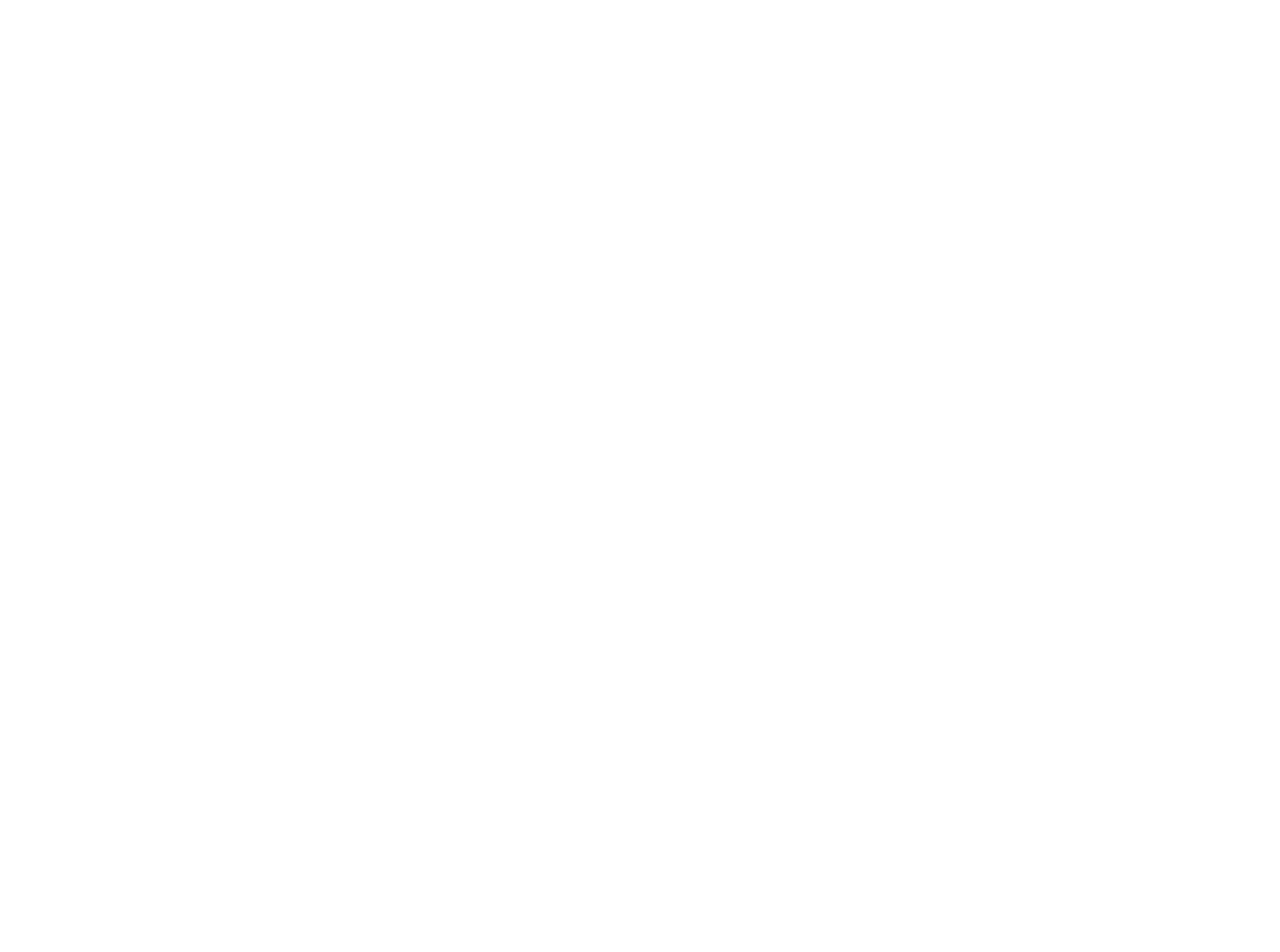
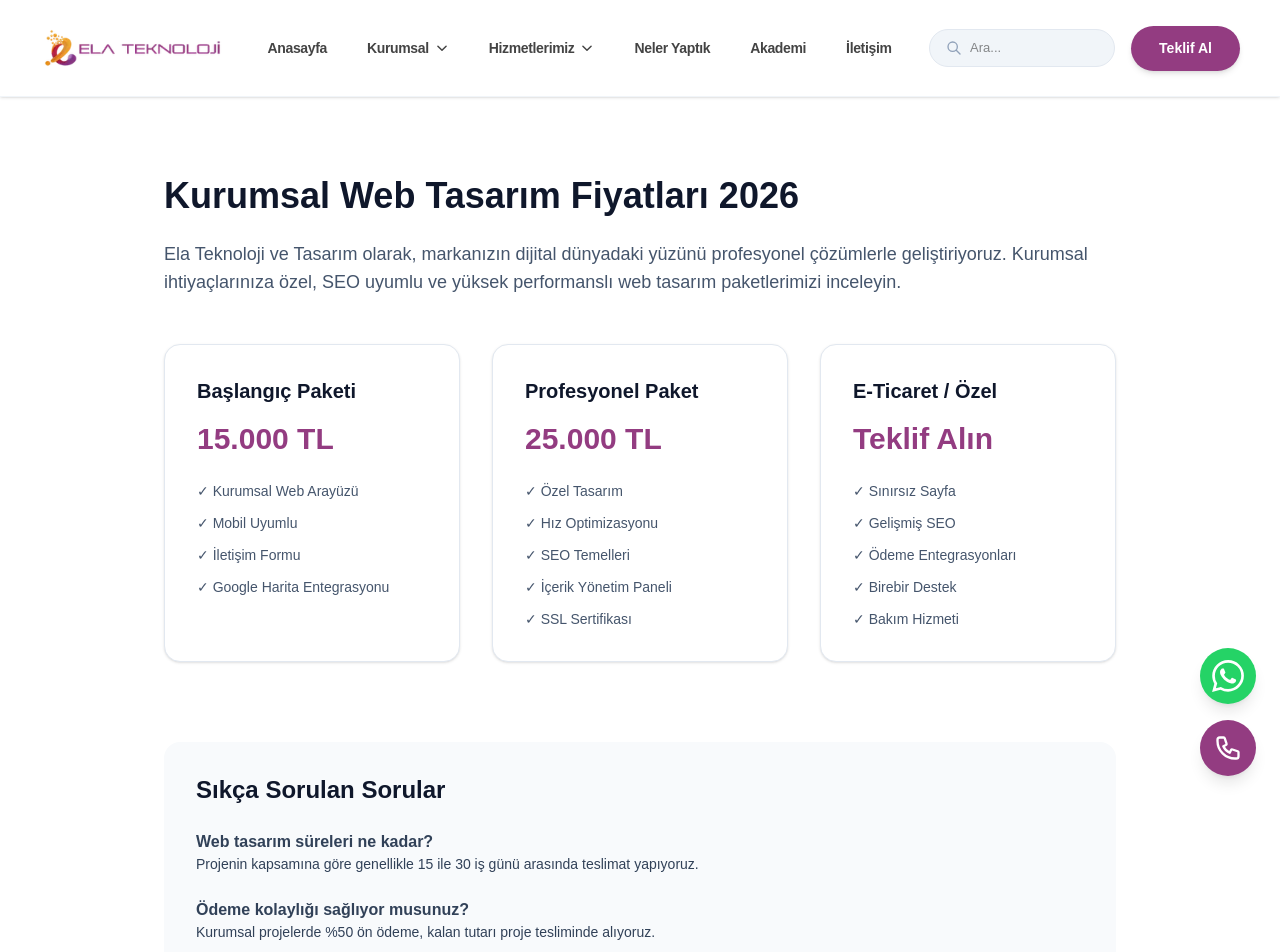
Before and after one commit to elamedya-sudo/eladesign-next, a Next.js app: page /kurumsal-web-tasarim-fiyatlari in a window 1280 px wide. Before the commit this address had no page. Shown: the top 952 px of the page. Before the commit the page ends 800 px from the top, so only its background shows below. Built offline with nearby package versions, Linux system fonts and the light colour scheme.

Commit message:
Kurumsal web tasarim fiyatlari sayfasi eklendi

```diff
--- /dev/null
+++ b/app/(main)/kurumsal-web-tasarim-fiyatlari/page.tsx
@@ -0,0 +1,43 @@
+export default function KurumsalWebTasarimFiyatlari() {
+  return (
+    <div className="max-w-[1000px] mx-auto px-6 py-20">
+      <h1 className="text-4xl font-bold text-slate-900 mb-6">Kurumsal Web Tasarım Fiyatları 2026</h1>
+      <p className="text-lg text-slate-600 mb-12">
+        Ela Teknoloji ve Tasarım olarak, markanızın dijital dünyadaki yüzünü profesyonel çözümlerle geliştiriyoruz.
+        Kurumsal ihtiyaçlarınıza özel, SEO uyumlu ve yüksek performanslı web tasarım paketlerimizi inceleyin.
+      </p>
+
+      {/* Fiyat Kartları */}
+      <div className="grid md:grid-cols-3 gap-8">
+        {[
+          { title: "Başlangıç Paketi", price: "15.000 TL", features: ["Kurumsal Web Arayüzü", "Mobil Uyumlu", "İletişim Formu", "Google Harita Entegrasyonu"] },
+          { title: "Profesyonel Paket", price: "25.000 TL", features: ["Özel Tasarım", "Hız Optimizasyonu", "SEO Temelleri", "İçerik Yönetim Paneli", "SSL Sertifikası"] },
+          { title: "E-Ticaret / Özel", price: "Teklif Alın", features: ["Sınırsız Sayfa", "Gelişmiş SEO", "Ödeme Entegrasyonları", "Birebir Destek", "Bakım Hizmeti"] }
+        ].map((paket, i) => (
+          <div key={i} className="bg-white border border-slate-200 rounded-2xl p-8 shadow-sm hover:shadow-md transition-shadow">
+            <h3 className="text-xl font-bold text-slate-900 mb-4">{paket.title}</h3>
+            <p className="text-3xl font-black text-[#933c81] mb-6">{paket.price}</p>
+            <ul className="space-y-3 text-slate-600 text-sm">
+              {paket.features.map((f, index) => <li key={index} className="flex items-center">✓ {f}</li>)}
+            </ul>
+          </div>
+        ))}
+      </div>
+
+      {/* SSS Bölümü */}
+      <div className="mt-20 bg-slate-50 p-8 rounded-2xl">
+        <h2 className="text-2xl font-bold text-slate-900 mb-6">Sıkça Sorulan Sorular</h2>
+        <div className="space-y-6 text-slate-700">
+          <div>
+            <p className="font-bold">Web tasarım süreleri ne kadar?</p>
+            <p className="text-sm">Projenin kapsamına göre genellikle 15 ile 30 iş günü arasında teslimat yapıyoruz.</p>
+          </div>
+          <div>
+            <p className="font-bold">Ödeme kolaylığı sağlıyor musunuz?</p>
+            <p className="text-sm">Kurumsal projelerde %50 ön ödeme, kalan tutarı proje tesliminde alıyoruz.</p>
+          </div>
+        </div>
+      </div>
+    </div>
+  );
+}
--- a/components/layout/Header.tsx
+++ b/components/layout/Header.tsx
@@ -4,8 +4,8 @@
 import Link from "next/link";
 import Image from "next/image";
 import { usePathname } from "next/navigation";
+import SearchBar from "./SearchBar"; // SearchBar bileşenini import ettik
 
-// Aşağı ok ikonu (Hover veya tıklama durumunda dönmesi için class eklendi)
 const DownArrow = ({ className = "" }) => (
   <svg className={`w-3.5 h-3.5 ml-1.5 transition-transform duration-300 ${className}`} fill="none" viewBox="0 0 24 24" stroke="currentColor">
     <path strokeLinecap="round" strokeLinejoin="round" strokeWidth={2.5} d="M19 9l-7 7-7-7" />
@@ -14,22 +14,20 @@
 
 export default function Header() {
   const [isMobileMenuOpen, setIsMobileMenuOpen] = useState(false);
-  const [openMobileDropdown, setOpenMobileDropdown] = useState<string | null>(null); // Mobilde hangi akordeon açık?
+  const [openMobileDropdown, setOpenMobileDropdown] = useState<string | null>(null);
   const pathname = usePathname();
 
   const brandColor = "#933c81";
 
-  // URL değiştiğinde mobil menüyü otomatik kapat
   useEffect(() => {
     setIsMobileMenuOpen(false);
   }, [pathname]);
 
-  // Yeni Link Ağacı (Dropdownlar ve Düz Linkler)
   const navLinks = [
     { name: "Anasayfa", href: "/" },
     {
       name: "Kurumsal",
-      href: "/hakkimizda", // Tıklanabilir ana link
+      href: "/hakkimizda",
       subLinks: [
         { name: "Kurumsal Sayfası →", href: "/hakkimizda" },
         { name: "Ekibimiz", href: "/ekibimiz" },
@@ -62,7 +60,6 @@
     return pathname.startsWith(href);
   };
 
-  // Mobil akordeon açma/kapama mantığı
   const toggleMobileDropdown = (name: string) => {
     setOpenMobileDropdown(openMobileDropdown === name ? null : name);
   };
@@ -72,14 +69,12 @@
       <div className="max-w-[1440px] mx-auto px-4 sm:px-6 lg:px-10">
         <div className="flex justify-between items-center h-24">
 
-          {/* Logo (Mobil menü açıldığında da üstte kalsın diye z-index eklendi) */}
           <div className="flex-shrink-0 relative z-50">
             <Link href="/">
               <Image src="/logo/logo.webp" alt="Ela Design Logo" width={190} height={60} className="object-contain" priority />
             </Link>
           </div>
 
-          {/* MASAÜSTÜ MENÜ */}
           <nav className="hidden xl:flex items-center space-x-2">
             {navLinks.map((link) => {
               const active = isActive(link.href);
@@ -94,21 +89,14 @@
                   >
                     {link.name}
                     {hasDropdown && <DownArrow className="group-hover:rotate-180" />}
-
                     {active && <span className="absolute bottom-[-10px] left-4 right-4 h-0.5" style={{ backgroundColor: brandColor }}></span>}
-                    {!active && <span className="absolute bottom-[-10px] left-4 right-4 h-0.5 bg-slate-200 scale-x-0 group-hover:scale-x-100 transition-transform duration-200 origin-left"></span>}
                   </Link>
 
-                  {/* Masaüstü Hover Dropdown Kutusu */}
                   {hasDropdown && (
                     <div className="absolute top-[100%] left-0 mt-2 w-64 bg-white border border-slate-100 shadow-xl rounded-2xl opacity-0 invisible translate-y-2 group-hover:opacity-100 group-hover:visible group-hover:translate-y-0 transition-all duration-300 z-50 overflow-hidden">
                       <div className="py-2">
                         {link.subLinks?.map((subLink, index) => (
-                          <Link
-                            key={index}
-                            href={subLink.href}
-                            className={`block px-6 py-3 text-[14px] font-medium transition-colors ${index === 0 ? 'text-[#933c81] bg-slate-50/50' : 'text-slate-600 hover:text-[#933c81] hover:bg-slate-50'}`}
-                          >
+                          <Link key={index} href={subLink.href} className={`block px-6 py-3 text-[14px] font-medium transition-colors ${index === 0 ? 'text-[#933c81] bg-slate-50/50' : 'text-slate-600 hover:text-[#933c81] hover:bg-slate-50'}`}>
                             {subLink.name}
                           </Link>
                         ))}
@@ -120,72 +108,46 @@
             })}
           </nav>
 
-          <div className="hidden xl:flex items-center relative z-50">
+          {/* SearchBar ve Buton Yan Yana */}
+          <div className="hidden xl:flex items-center gap-4 relative z-50">
+             <SearchBar />
              <Link href="/teklif" className="rounded-full bg-[#933c81] px-7 py-3 text-[14px] font-semibold text-white shadow-md hover:bg-[#7a316a] transition-all transform hover:-translate-y-0.5">
               Teklif Al
             </Link>
           </div>
 
-          {/* MOBİL MENÜ TETİKLEYİCİ BUTONU (Hamburger / Kapat) */}
           <div className="xl:hidden flex items-center relative z-[60]">
-            <button
-              onClick={() => setIsMobileMenuOpen(!isMobileMenuOpen)}
-              className="p-2 bg-slate-50 rounded-xl text-slate-800 border border-slate-200 focus:outline-none hover:bg-slate-100 transition-colors"
-            >
-              <svg className="h-6 w-6 transition-transform duration-300" fill="none" viewBox="0 0 24 24" stroke="currentColor">
-                {isMobileMenuOpen ? (
-                  <path strokeLinecap="round" strokeLinejoin="round" strokeWidth={2} d="M6 18L18 6M6 6l12 12" />
-                ) : (
-                  <path strokeLinecap="round" strokeLinejoin="round" strokeWidth={2} d="M4 6h16M4 12h16M4 18h16" />
-                )}
+            <button onClick={() => setIsMobileMenuOpen(!isMobileMenuOpen)} className="p-2 bg-slate-50 rounded-xl text-slate-800 border border-slate-200 focus:outline-none hover:bg-slate-100 transition-colors">
+              <svg className="h-6 w-6" fill="none" viewBox="0 0 24 24" stroke="currentColor">
+                {isMobileMenuOpen ? <path strokeLinecap="round" strokeLinejoin="round" strokeWidth={2} d="M6 18L18 6M6 6l12 12" /> : <path strokeLinecap="round" strokeLinejoin="round" strokeWidth={2} d="M4 6h16M4 12h16M4 18h16" />}
               </svg>
             </button>
           </div>
         </div>
       </div>
 
-      {/* YENİ NESİL MOBİL MENÜ (Slide-in Drawer Modeli) */}
+      <div className={`fixed inset-0 bg-slate-900/40 backdrop-blur-sm z-40 xl:hidden transition-all duration-300 ${isMobileMenuOpen ? 'opacity-100 visible' : 'opacity-0 invisible'}`} onClick={() => setIsMobileMenuOpen(false)}></div>
 
-      {/* Siyah Arka Plan Overlay (Tıklayınca Kapanır) */}
-      <div
-        className={`fixed inset-0 bg-slate-900/40 backdrop-blur-sm z-40 xl:hidden transition-all duration-300 ${isMobileMenuOpen ? 'opacity-100 visible' : 'opacity-0 invisible'}`}
-        onClick={() => setIsMobileMenuOpen(false)}
-      ></div>
-
-      {/* Sağdan Kayan Beyaz Menü Paneli */}
-      <div
-        className={`fixed top-0 right-0 h-full w-[85%] max-w-[380px] bg-white z-50 xl:hidden shadow-2xl transform transition-transform duration-500 ease-in-out flex flex-col ${isMobileMenuOpen ? 'translate-x-0' : 'translate-x-full'}`}
-      >
+      <div className={`fixed top-0 right-0 h-full w-[85%] max-w-[380px] bg-white z-50 xl:hidden shadow-2xl transform transition-transform duration-500 ease-in-out flex flex-col ${isMobileMenuOpen ? 'translate-x-0' : 'translate-x-full'}`}>
         <div className="flex-1 overflow-y-auto px-6 py-24 space-y-1">
           {navLinks.map((link) => {
             const active = isActive(link.href);
             const hasDropdown = link.subLinks && link.subLinks.length > 0;
             const isDropdownOpen = openMobileDropdown === link.name;
-
             return (
               <div key={link.name} className="border-b border-slate-100/60 pb-1">
                 {hasDropdown ? (
                   <div>
-                    <button
-                      onClick={() => toggleMobileDropdown(link.name)}
-                      className="w-full flex justify-between items-center py-4 text-[17px] font-bold text-slate-800 transition-colors"
-                      style={{ color: active || isDropdownOpen ? brandColor : '#1e293b' }}
-                    >
+                    <button onClick={() => toggleMobileDropdown(link.name)} className="w-full flex justify-between items-center py-4 text-[17px] font-bold text-slate-800" style={{ color: active || isDropdownOpen ? brandColor : '#1e293b' }}>
                       {link.name}
                       <svg className={`w-5 h-5 transform transition-transform duration-300 ${isDropdownOpen ? 'rotate-180 text-[#933c81]' : 'text-slate-400'}`} fill="none" viewBox="0 0 24 24" stroke="currentColor">
                         <path strokeLinecap="round" strokeLinejoin="round" strokeWidth={2.5} d="M19 9l-7 7-7-7" />
                       </svg>
                     </button>
-
-                    {/* Mobil Akordeon İçeriği */}
-                    <div className={`overflow-hidden transition-all duration-300 ease-in-out ${isDropdownOpen ? 'max-h-[400px] opacity-100 mb-4' : 'max-h-0 opacity-0'}`}>
+                    <div className={`overflow-hidden transition-all duration-300 ${isDropdownOpen ? 'max-h-[400px] opacity-100 mb-4' : 'max-h-0 opacity-0'}`}>
                       <div className="pl-4 py-3 space-y-1 bg-slate-50 rounded-2xl border border-slate-100">
                         {link.subLinks?.map((subLink, index) => (
-                          <Link
-                            key={index}
-                            href={subLink.href}
-                            className={`block px-4 py-2.5 text-[15px] rounded-xl transition-colors ${index === 0 ? 'text-[#933c81] font-bold bg-[#933c81]/5' : 'text-slate-600 font-medium hover:text-[#933c81] hover:bg-[#933c81]/5'}`}
-                          >
+                          <Link key={index} href={subLink.href} className={`block px-4 py-2.5 text-[15px] rounded-xl ${index === 0 ? 'text-[#933c81] font-bold bg-[#933c81]/5' : 'text-slate-600 font-medium hover:text-[#933c81]'}`}>
                             {subLink.name}
                           </Link>
                         ))}
@@ -193,22 +155,14 @@
                     </div>
                   </div>
                 ) : (
-                  <Link
-                    href={link.href}
-                    className="block py-4 text-[17px] font-bold transition-colors"
-                    style={{ color: active ? brandColor : '#1e293b' }}
-                  >
-                    {link.name}
-                  </Link>
+                  <Link href={link.href} className="block py-4 text-[17px] font-bold" style={{ color: active ? brandColor : '#1e293b' }}>{link.name}</Link>
                 )}
               </div>
             );
           })}
         </div>
-
-        {/* Mobil Menü Alt Kısım - Harekete Geçirici Mesaj (CTA) */}
         <div className="p-6 bg-slate-50 border-t border-slate-100">
-          <Link href="/teklif" className="flex justify-center items-center w-full rounded-2xl bg-[#933c81] px-6 py-4 text-[16px] font-semibold text-white shadow-lg shadow-[#933c81]/30 hover:bg-[#7a316a] transition-all">
+          <Link href="/teklif" className="flex justify-center items-center w-full rounded-2xl bg-[#933c81] px-6 py-4 text-[16px] font-semibold text-white shadow-lg shadow-[#933c81]/30 hover:bg-[#7a316a]">
             Proje Başlat <span className="ml-2 font-black">→</span>
           </Link>
         </div>
--- /dev/null
+++ b/components/layout/SearchBar.tsx
@@ -0,0 +1,43 @@
+"use client";
+import { useState, useEffect } from 'react';
+import Fuse from 'fuse.js';
+import Link from 'next/link';
+import posts from '@/data/posts.json';
+
+export default function SearchBar() {
+  const [query, setQuery] = useState('');
+  const [results, setResults] = useState<any[]>([]);
+
+  const fuse = new Fuse(posts, {
+    keys: ['title', 'category'],
+    threshold: 0.3,
+  });
+
+  useEffect(() => {
+    setResults(query.length > 2 ? fuse.search(query).map(r => r.item) : []);
+  }, [query]);
+
+  return (
+    <div className="relative">
+      <div className="flex items-center bg-slate-100 rounded-full px-4 py-2 border border-slate-200">
+        <svg className="w-4 h-4 text-slate-400 mr-2" fill="none" stroke="currentColor" viewBox="0 0 24 24"><path strokeLinecap="round" strokeLinejoin="round" strokeWidth={2} d="M21 21l-6-6m2-5a7 7 0 11-14 0 7 7 0 0114 0z" /></svg>
+        <input
+          type="text"
+          placeholder="Ara..."
+          value={query}
+          onChange={(e) => setQuery(e.target.value)}
+          className="bg-transparent text-[13px] focus:outline-none w-24 xl:w-32"
+        />
+      </div>
+      {results.length > 0 && (
+        <div className="absolute top-full mt-2 w-full min-w-[250px] bg-white shadow-2xl rounded-2xl border border-slate-100 p-2 z-[60] overflow-hidden">
+          {results.map((post: any) => (
+            <Link href={`/blog/${post.slug}`} key={post.slug} onClick={() => setQuery('')} className="block px-4 py-3 text-[14px] text-slate-600 hover:text-[#933c81] hover:bg-slate-50 rounded-lg transition-colors border-b border-slate-50 last:border-0">
+              {post.title}
+            </Link>
+          ))}
+        </div>
+      )}
+    </div>
+  );
+}
--- a/package.json
+++ b/package.json
@@ -9,6 +9,7 @@
     "lint": "eslint"
   },
   "dependencies": {
+    "fuse.js": "^7.4.0",
     "next": "16.2.6",
     "react": "19.2.4",
     "react-dom": "19.2.4",
```
Also changed, not shown: 1 other file (tests, documents, lock files or other folders).
